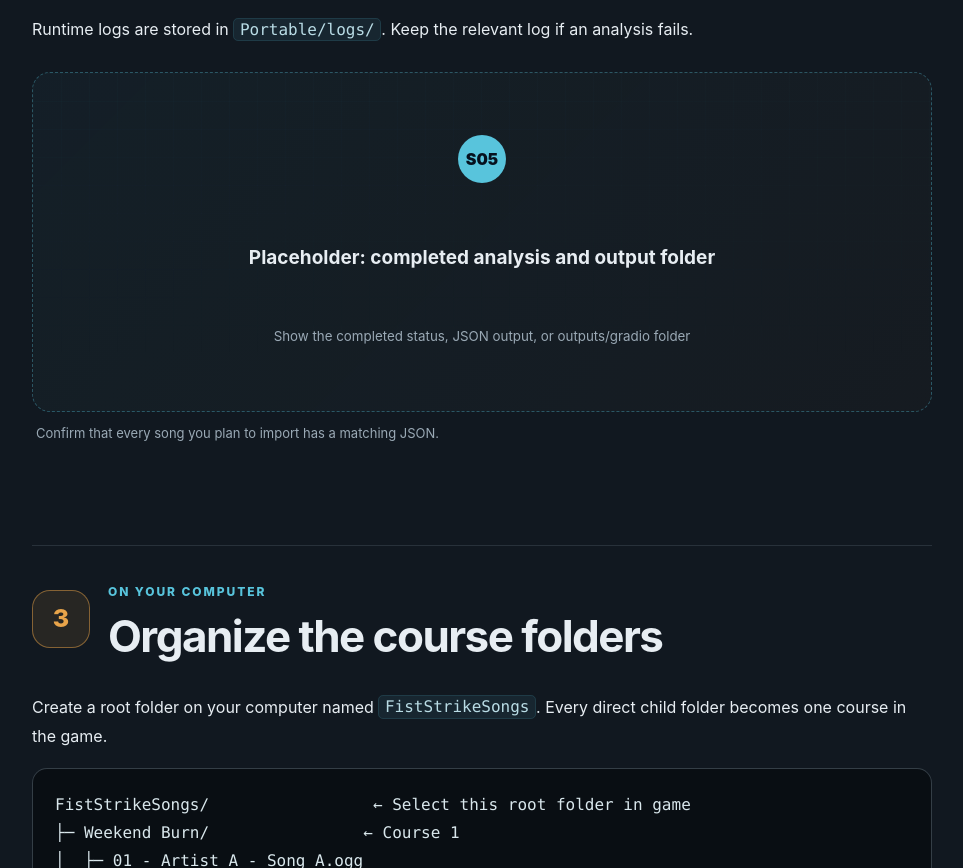
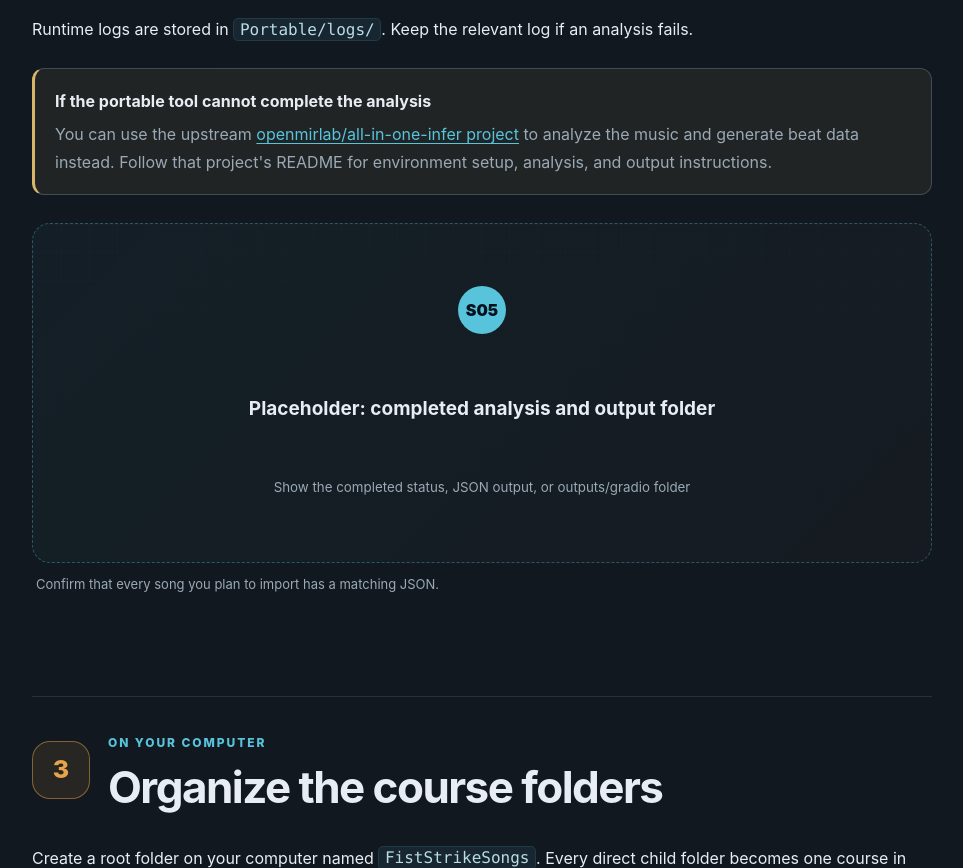
Before and after one commit to vic-gz/fsvr, a plain HTML site: page docs/diy/index.html in a window 1280 px wide. Shown: the part 5414-6282 px from the top of the page, without its empty margins (295-1258 px from the left). Drawn offline with Linux system fonts and the light colour scheme.

Commit message:
加上项目无法运行成功时引导用户使用上游工具分析音乐的提示

```diff
--- a/docs/diy/index.html
+++ b/docs/diy/index.html
@@ -154,6 +154,10 @@
          ├─ Song A.json
          └─ Song B.json</code></pre><button class="copy-button" type="button" data-copy>Copy</button></div>
           <p>Runtime logs are stored in <code>Portable/logs/</code>. Keep the relevant log if an analysis fails.</p>
+          <div class="callout callout-warning">
+            <strong>If the portable tool cannot complete the analysis</strong>
+            <p>You can use the upstream <a href="https://github.com/openmirlab/all-in-one-infer#readme" target="_blank" rel="noopener noreferrer">openmirlab/all-in-one-infer project</a> to analyze the music and generate beat data instead. Follow that project's README for environment setup, analysis, and output instructions.</p>
+          </div>
           <figure class="shot-placeholder" data-shot="S05"><div><span>S05</span><strong>Placeholder: completed analysis and output folder</strong><small>Show the completed status, JSON output, or outputs/gradio folder</small></div><figcaption>Confirm that every song you plan to import has a matching JSON.</figcaption></figure>
         </section>
 
```
Also changed, not shown: docs/diy/zh/index.html (+4 -0 lines).
